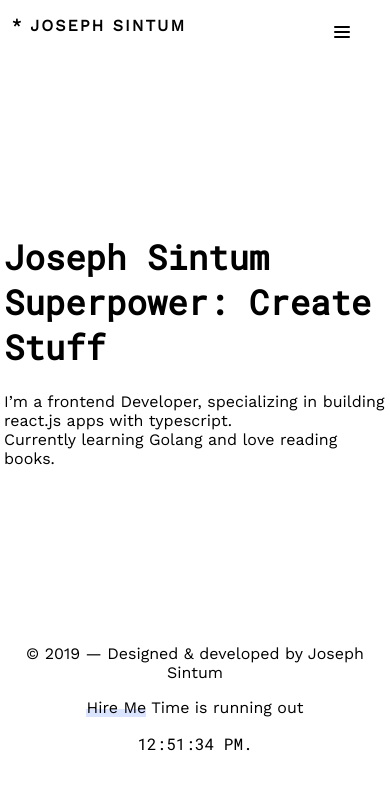
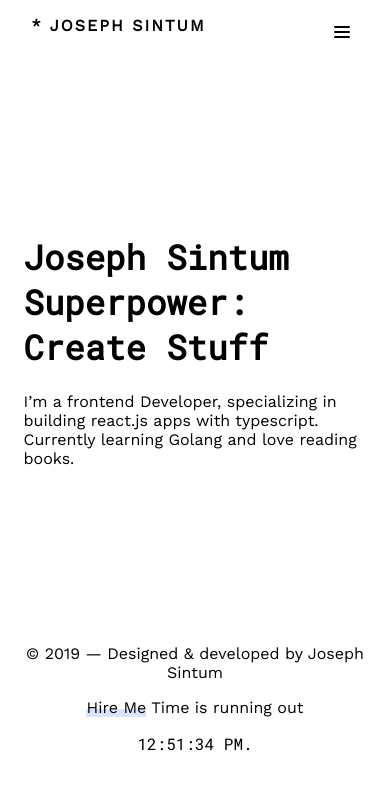
Before and after one commit to josephsintum/v2_website, a Gatsby site: page / in a window 390 px wide. Shown: the top 790 px of the page. Built offline with nearby package versions, Linux system fonts and the light colour scheme; Gatsby itself is replaced by a stand-in of ours.

Commit message:
updating breakpoints

```diff
--- a/src/components/box.tsx
+++ b/src/components/box.tsx
@@ -48,7 +48,7 @@ export default Box
 /** Container is a layout fixed width div and with changes with the breakpoint */
 export const Container = styled(Box)<BoxProps>(
 	css({
-		maxWidth: [null, 640, 768, 1024, 1024, 1280],
+		maxWidth: ["90%", "80%", "70%", 960],
 		px: 2,
 		mx: "auto",
 		width: "100%",
--- a/src/components/layout.tsx
+++ b/src/components/layout.tsx
@@ -1,6 +1,6 @@
 import React from "react"
 import styled, { ThemeProvider } from "styled-components"
-import { Row } from "../components/box"
+import Box, { Row } from "../components/box"
 import css from "@styled-system/css"
 import theme from "./theme"
 
@@ -8,14 +8,13 @@ import GlobalStyles from "./global-styles"
 import Footer from "./footer"
 import Header from "../components/header"
 
-const AppContainer = styled(Row)(
+const AppContainer = styled(Box)(
 	css({
 		minHeight: "100vh",
-		flexDirection: "column",
 	})
 )
 
-const Main = styled(Row)(
+const Main = styled(Box)(
 	css({
 		position: "relative",
 	})
```
